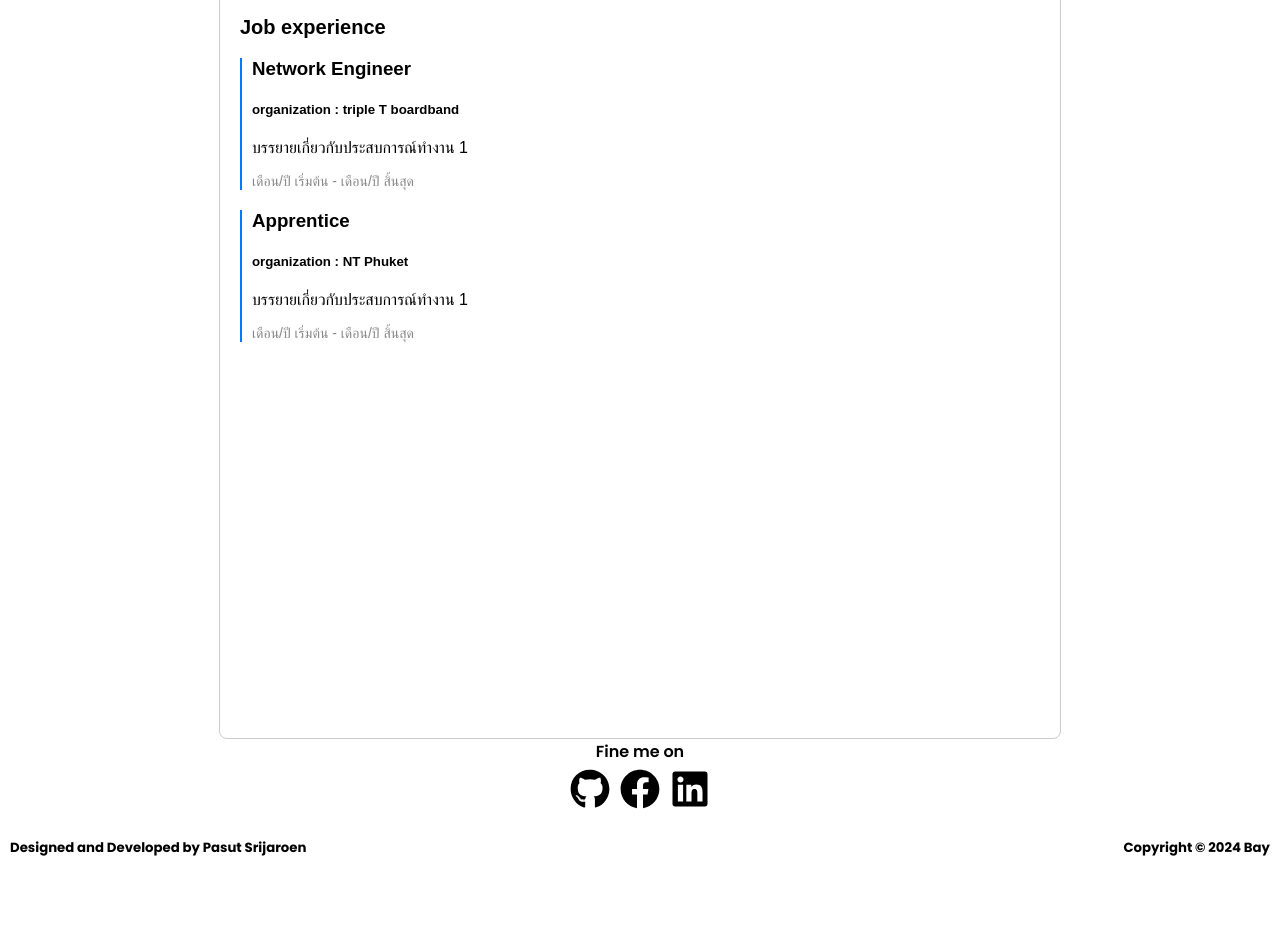
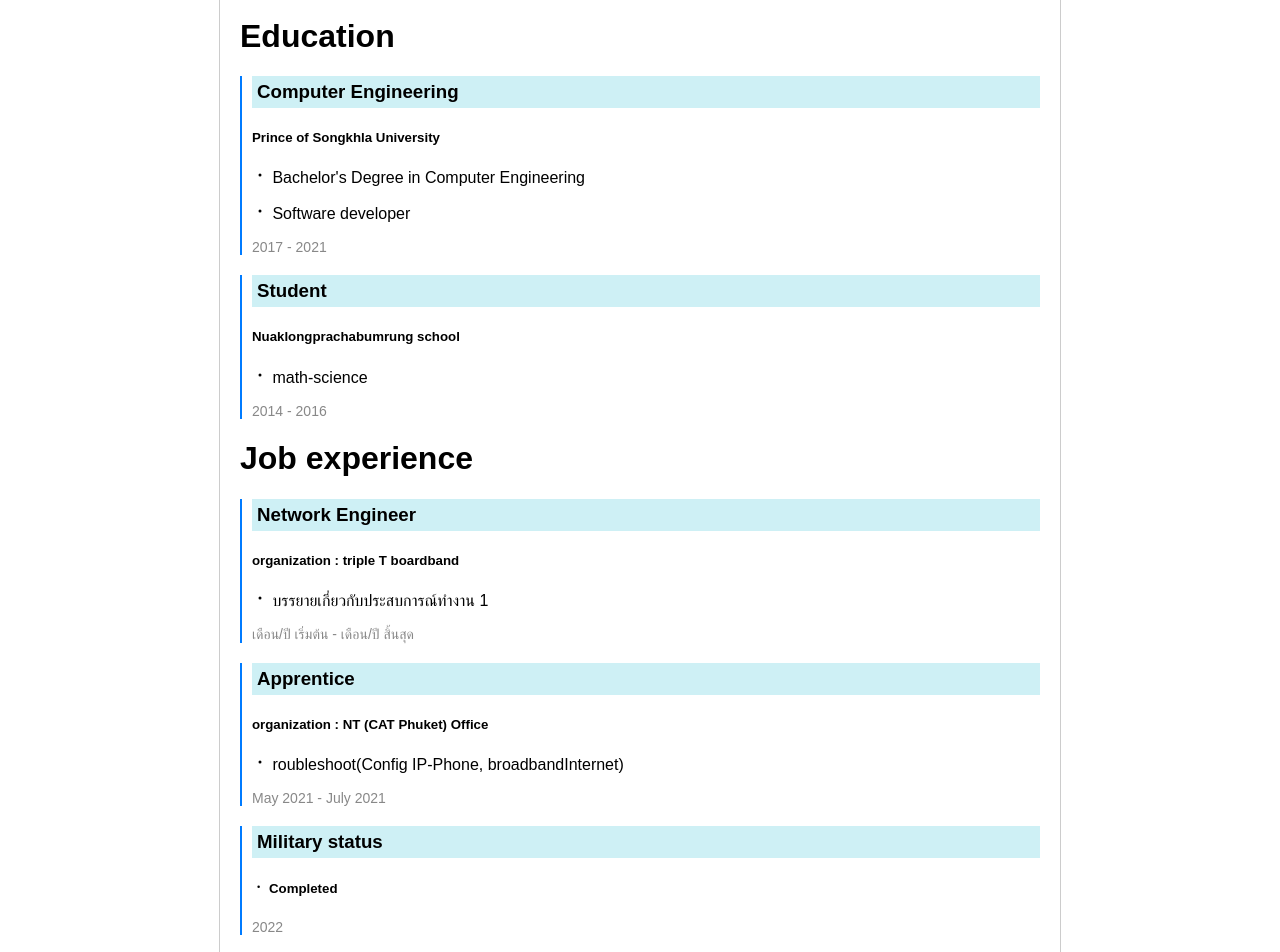
Before and after one commit to 5935512009/resume_Bay, a React (Create React App) app: page /Resume in a window 1280 px wide. Shown: the part 200-1152 px from the top of the page. Before the commit the page ends 1080 px from the top, so only its background shows below. Built offline with nearby package versions, Linux system fonts and the light colour scheme.

Commit message:
update:{resume data}

```diff
--- a/src/pages/resume/Resume.jsx
+++ b/src/pages/resume/Resume.jsx
@@ -1,31 +1,56 @@
 import React from 'react';
 import './resume.css';
-
+import { BsDot } from "react-icons/bs";
 const Resume = () => {
   return (
     <div className="resume">
       <div className="header">
         <h1>NAME : PASUT SRIJAROEN</h1>
-        <p>email: Pasut2541@hotmail.com | Phone: 000-000-0000</p>
+        <p>email: Pasut2541@hotmail.com | Phone: 098-0130427</p>
       </div>
       <div className="experience">
-        <h2>Job experience</h2>
+        <h1>Education</h1>
+        <ul>
+          <li>
+            <h3>Computer Engineering</h3>
+            <h5>Prince of Songkhla University</h5>
+            <p><BsDot /> Bachelor's Degree in Computer Engineering</p>
+            <p><BsDot /> Software developer</p>
+            <span className="date">2017 - 2021</span>
+          </li>
+          <li>
+            <h3>Student</h3>
+            <h5>Nuaklongprachabumrung school</h5>
+            <p><BsDot /> math-science</p>
+            <span className="date">2014 - 2016</span>
+          </li>
+
+        </ul>
+      </div>
+      <div className="experience">
+        <h1>Job experience</h1>
         <ul>
           <li>
             <h3>Network Engineer</h3>
             <h5>organization : triple T boardband</h5>
-            <p>บรรยายเกี่ยวกับประสบการณ์ทำงาน 1</p>
-            <span className="date">เดือน/ปี เริ่มต้น - เดือน/ปี สิ้นสุด</span>
-          </li>
-          <li>
-            <h3>Apprentice</h3>
-            <h5>organization : NT Phuket</h5>
-            <p>บรรยายเกี่ยวกับประสบการณ์ทำงาน 1</p>
+            <p><BsDot /> บรรยายเกี่ยวกับประสบการณ์ทำงาน 1</p>
             <span className="date">เดือน/ปี เริ่มต้น - เดือน/ปี สิ้นสุด</span>
           </li>
 
+          <li>
+            <h3>Apprentice</h3>
+            <h5>organization : NT (CAT Phuket) Office</h5>
+            <p><BsDot /> roubleshoot(Config IP-Phone, broadbandInternet)</p>
+            <span className="date">May 2021 - July 2021</span>
+          </li>
+          <li>
+            <h3>Military status</h3>
+            <h5><BsDot /> Completed </h5>
+            <span className="date">2022</span>
+          </li>
         </ul>
       </div>
+
       {/* เพิ่มส่วนของการศึกษา ทักษะ หรือส่วนอื่นๆ ตามต้องการ */}
     </div>
   );
--- a/src/pages/resume/resume.css
+++ b/src/pages/resume/resume.css
@@ -5,7 +5,7 @@
     padding: 20px;
     border: 1px solid #ccc;
     border-radius: 8px;
-    height: 100vh;
+    height: 100%;
   }
 
   .header h1 {
@@ -49,6 +49,10 @@
   .experience li h5{
     font-weight: 600;
   }
+  .experience li h3{
+    background-color: rgb(206, 240, 245);
+    padding: 5px;
+  }
   .date {
     display: block;
     margin-top: 5px;
```
